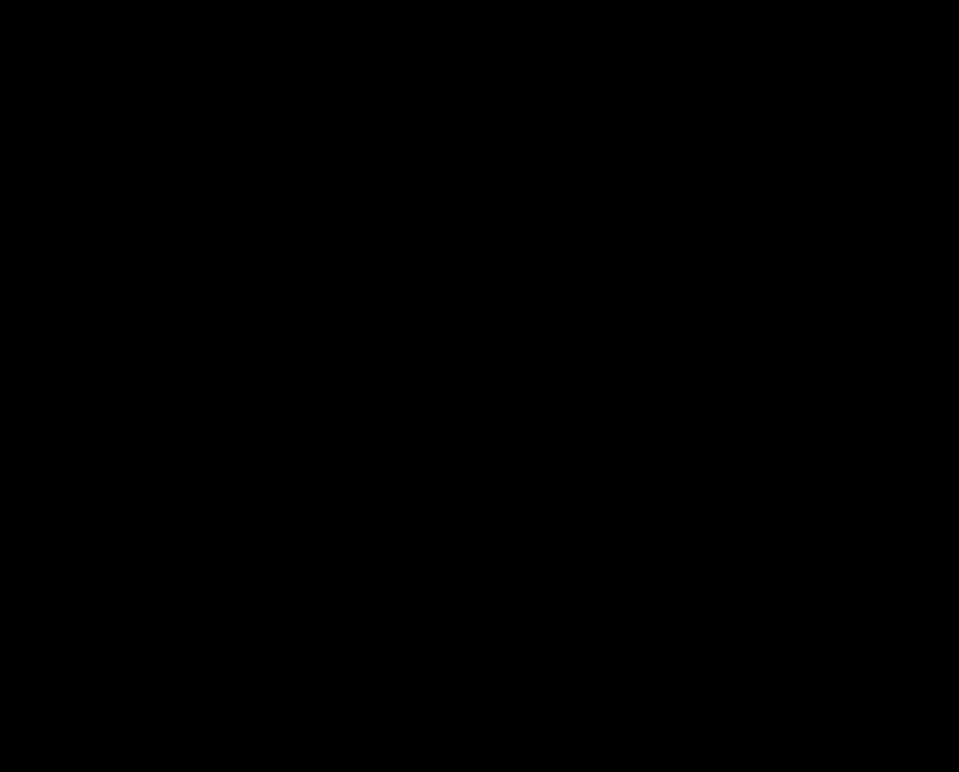
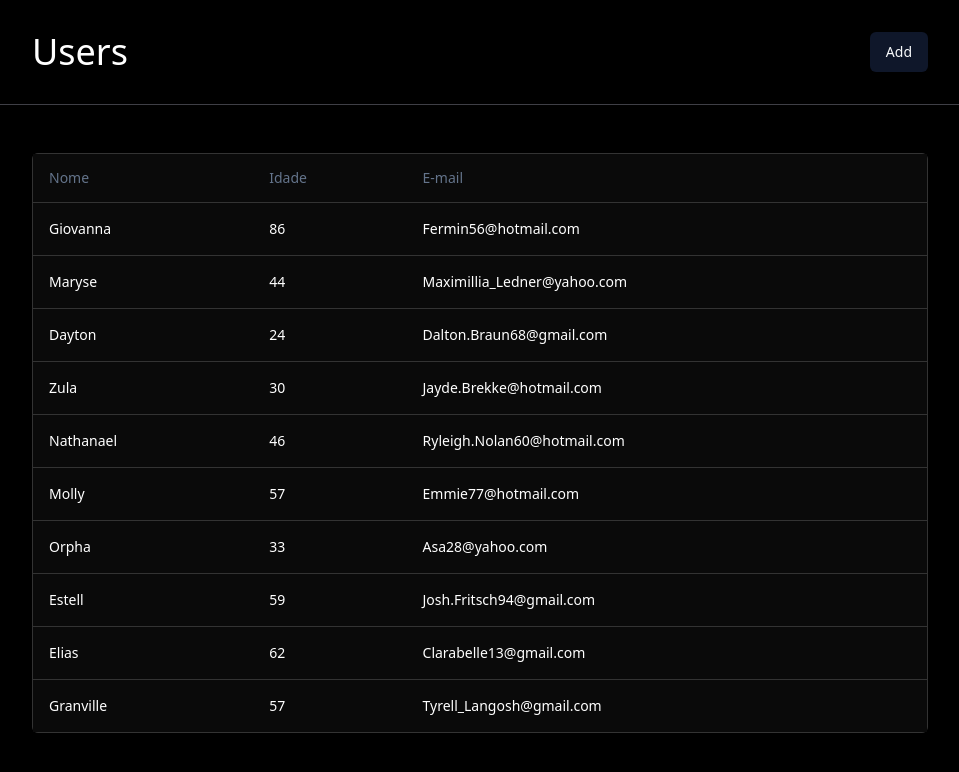
Before and after one commit to gabrielmelogm/dash-skins-challenger, a React (Vite) app in the folder apps/web/: page / in a window 1280 px wide. Shown: the top 772 px of the page, without its empty margins (160-1119 px from the left). Built offline with nearby package versions, Linux system fonts and the light colour scheme.

Commit message:
feat: create table component

```diff
--- a/apps/web/package.json
+++ b/apps/web/package.json
@@ -14,6 +14,7 @@
   },
   "dependencies": {
     "@radix-ui/react-slot": "^1.0.2",
+    "@tanstack/react-table": "^8.13.2",
     "class-variance-authority": "^0.7.0",
     "clsx": "^2.1.0",
     "localforage": "^1.10.0",
@@ -24,9 +25,11 @@
     "react-router-dom": "^6.22.2",
     "sort-by": "^1.2.0",
     "tailwind-merge": "^2.2.1",
-    "tailwindcss-animate": "^1.0.7"
+    "tailwindcss-animate": "^1.0.7",
+    "zod": "^3.22.4"
   },
   "devDependencies": {
+    "@faker-js/faker": "^8.4.1",
     "@types/node": "^20.11.24",
     "@types/react": "^18.2.56",
     "@types/react-dom": "^18.2.19",
--- /dev/null
+++ b/apps/web/src/components/DataTable.tsx
@@ -0,0 +1,79 @@
+import {
+  ColumnDef,
+  flexRender,
+  getCoreRowModel,
+  useReactTable,
+} from "@tanstack/react-table"
+
+import {
+  Table,
+  TableBody,
+  TableCell,
+  TableHead,
+  TableHeader,
+  TableRow,
+} from "@/components/ui/table"
+
+interface DataTableProps<TData, TValue> {
+  columns: ColumnDef<TData, TValue>[]
+  data: TData[]
+}
+
+export function DataTable<TData, TValue>({
+  columns,
+  data,
+}: DataTableProps<TData, TValue>) {
+  const table = useReactTable({
+    data,
+    columns,
+    getCoreRowModel: getCoreRowModel(),
+  })
+
+  return (
+    <div className="rounded-md border">
+      <Table>
+        <TableHeader className="bg-[#0a0a0a]">
+          {table.getHeaderGroups().map((headerGroup) => (
+            <TableRow key={headerGroup.id} className="text-[#a1a1a1]">
+              {headerGroup.headers.map((header) => {
+                return (
+                  <TableHead key={header.id}>
+                    {header.isPlaceholder
+                      ? null
+                      : flexRender(
+                          header.column.columnDef.header,
+                          header.getContext()
+                        )}
+                  </TableHead>
+                )
+              })}
+            </TableRow>
+          ))}
+        </TableHeader>
+        <TableBody className="bg-[#0a0a0a]">
+          {table.getRowModel().rows?.length ? (
+            table.getRowModel().rows.map((row) => (
+              <TableRow
+                key={row.id}
+                data-state={row.getIsSelected() && "selected"}
+                className="text-white"
+              >
+                {row.getVisibleCells().map((cell) => (
+                  <TableCell key={cell.id}>
+                    {flexRender(cell.column.columnDef.cell, cell.getContext())}
+                  </TableCell>
+                ))}
+              </TableRow>
+            ))
+          ) : (
+            <TableRow>
+              <TableCell colSpan={columns.length} className="h-24 text-center text-[#a1a1a1]">
+                Sem dados.
+              </TableCell>
+            </TableRow>
+          )}
+        </TableBody>
+      </Table>
+    </div>
+  )
+}
--- /dev/null
+++ b/apps/web/src/components/ui/table.tsx
@@ -0,0 +1,117 @@
+import * as React from "react"
+
+import { cn } from "@/lib/utils"
+
+const Table = React.forwardRef<
+  HTMLTableElement,
+  React.HTMLAttributes<HTMLTableElement>
+>(({ className, ...props }, ref) => (
+  <div className="relative w-full overflow-auto">
+    <table
+      ref={ref}
+      className={cn("w-full caption-bottom text-sm", className)}
+      {...props}
+    />
+  </div>
+))
+Table.displayName = "Table"
+
+const TableHeader = React.forwardRef<
+  HTMLTableSectionElement,
+  React.HTMLAttributes<HTMLTableSectionElement>
+>(({ className, ...props }, ref) => (
+  <thead ref={ref} className={cn("[&_tr]:border-b", className)} {...props} />
+))
+TableHeader.displayName = "TableHeader"
+
+const TableBody = React.forwardRef<
+  HTMLTableSectionElement,
+  React.HTMLAttributes<HTMLTableSectionElement>
+>(({ className, ...props }, ref) => (
+  <tbody
+    ref={ref}
+    className={cn("[&_tr:last-child]:border-0", className)}
+    {...props}
+  />
+))
+TableBody.displayName = "TableBody"
+
+const TableFooter = React.forwardRef<
+  HTMLTableSectionElement,
+  React.HTMLAttributes<HTMLTableSectionElement>
+>(({ className, ...props }, ref) => (
+  <tfoot
+    ref={ref}
+    className={cn(
+      "border-t bg-muted/50 font-medium [&>tr]:last:border-b-0",
+      className
+    )}
+    {...props}
+  />
+))
+TableFooter.displayName = "TableFooter"
+
+const TableRow = React.forwardRef<
+  HTMLTableRowElement,
+  React.HTMLAttributes<HTMLTableRowElement>
+>(({ className, ...props }, ref) => (
+  <tr
+    ref={ref}
+    className={cn(
+      "border-b transition-colors hover:bg-muted/50 data-[state=selected]:bg-muted",
+      className
+    )}
+    {...props}
+  />
+))
+TableRow.displayName = "TableRow"
+
+const TableHead = React.forwardRef<
+  HTMLTableCellElement,
+  React.ThHTMLAttributes<HTMLTableCellElement>
+>(({ className, ...props }, ref) => (
+  <th
+    ref={ref}
+    className={cn(
+      "h-12 px-4 text-left align-middle font-medium text-muted-foreground [&:has([role=checkbox])]:pr-0",
+      className
+    )}
+    {...props}
+  />
+))
+TableHead.displayName = "TableHead"
+
+const TableCell = React.forwardRef<
+  HTMLTableCellElement,
+  React.TdHTMLAttributes<HTMLTableCellElement>
+>(({ className, ...props }, ref) => (
+  <td
+    ref={ref}
+    className={cn("p-4 align-middle [&:has([role=checkbox])]:pr-0", className)}
+    {...props}
+  />
+))
+TableCell.displayName = "TableCell"
+
+const TableCaption = React.forwardRef<
+  HTMLTableCaptionElement,
+  React.HTMLAttributes<HTMLTableCaptionElement>
+>(({ className, ...props }, ref) => (
+  <caption
+    ref={ref}
+    className={cn("mt-4 text-sm text-muted-foreground", className)}
+    {...props}
+  />
+))
+TableCaption.displayName = "TableCaption"
+
+export {
+  Table,
+  TableHeader,
+  TableBody,
+  TableFooter,
+  TableHead,
+  TableRow,
+  TableCell,
+  TableCaption,
+}
--- a/apps/web/src/pages/Users.tsx
+++ b/apps/web/src/pages/Users.tsx
@@ -1,7 +1,25 @@
+import { DataTable } from "@/components/DataTable";
+import { Button } from "@/components/ui/button";
+import { getUsers, usersColumns } from "@/services/getUsers.service";
+
 export function Users() {
   return (
     <main className="dark:bg-black w-full min-h-screen">
+      <div
+        className="w-full flex items-center justify-between px-48 py-8 border-b border-b-zinc-700"
+      >
+        <h2 className="dark:text-white text-4xl">Users</h2>
 
+        <div>
+          <Button>
+            Add
+          </Button>
+        </div>
+      </div>
+
+      <div className="px-48 py-12">
+        <DataTable columns={usersColumns} data={getUsers()} />
+      </div>
     </main>
   )
 }
--- /dev/null
+++ b/apps/web/src/services/getUsers.service.ts
@@ -0,0 +1,51 @@
+import { z } from "zod"
+import { faker } from "@faker-js/faker"
+import { ColumnDef } from "@tanstack/react-table"
+
+const userSchema = z.object({
+  _id: z.string(),
+  name: z.string(),
+  age: z.number(),
+  email: z.string().email(),
+  avatar: z.string()
+})
+
+const listUsersSchema = userSchema.array()
+
+export type IUserProps = z.infer<typeof userSchema>
+
+export function getUsers(): IUserProps[] {
+  const limit = 10
+  const list: IUserProps[] = []
+
+  for (let i = 0; i < limit; i++) {
+    const data: IUserProps = {
+      _id: faker.string.uuid(),
+      name: faker.person.firstName(),
+      email: faker.internet.email(),
+      age: faker.number.int({ min: 18, max: 90 }),
+      avatar: faker.internet.url()
+    }
+
+    list.push(data)
+  }
+
+  const users = listUsersSchema.parse(list)
+
+  return users
+}
+
+export const usersColumns: ColumnDef<IUserProps>[] = [
+  {
+    accessorKey: 'name',
+    header: 'Nome'
+  },
+  {
+    accessorKey: 'age',
+    header: 'Idade'
+  },
+  {
+    accessorKey: 'email',
+    header: 'E-mail'
+  }
+]
--- a/apps/web/tailwind.config.js
+++ b/apps/web/tailwind.config.js
@@ -18,7 +18,7 @@
     },
     extend: {
       colors: {
-        border: "hsl(var(--border))",
+        border: "hsl(0, 0%, 20%)",
         input: "hsl(var(--input))",
         ring: "hsl(var(--ring))",
         background: "hsl(var(--background))",
```
Also changed, not shown: 1 other file (tests, documents, lock files or other folders).
